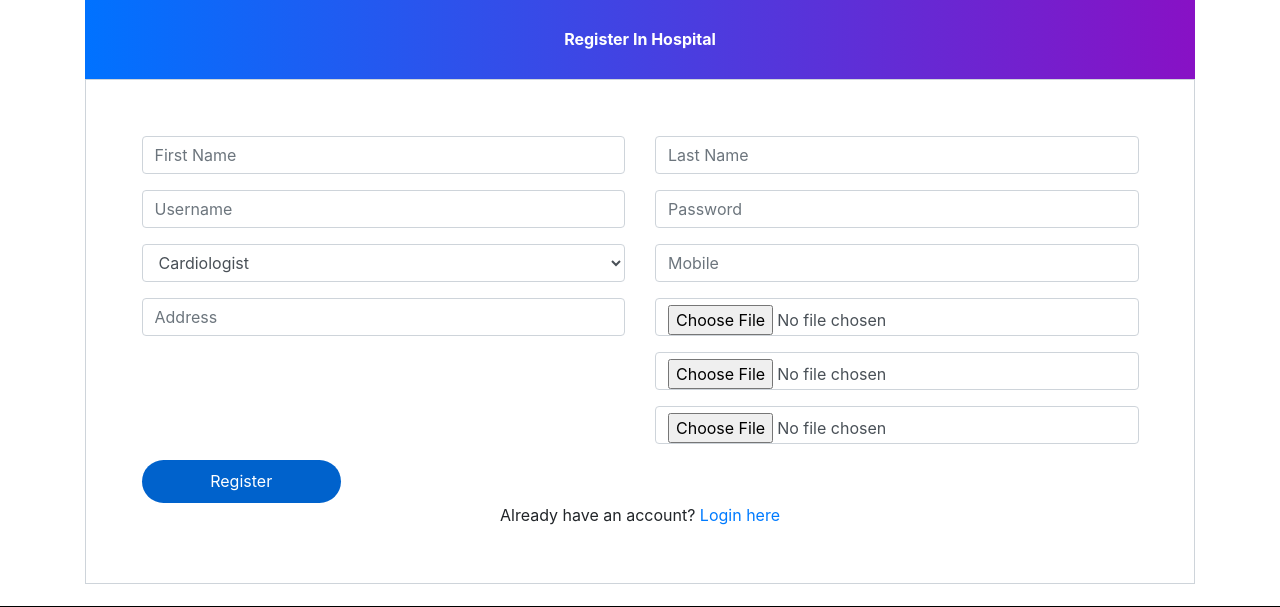
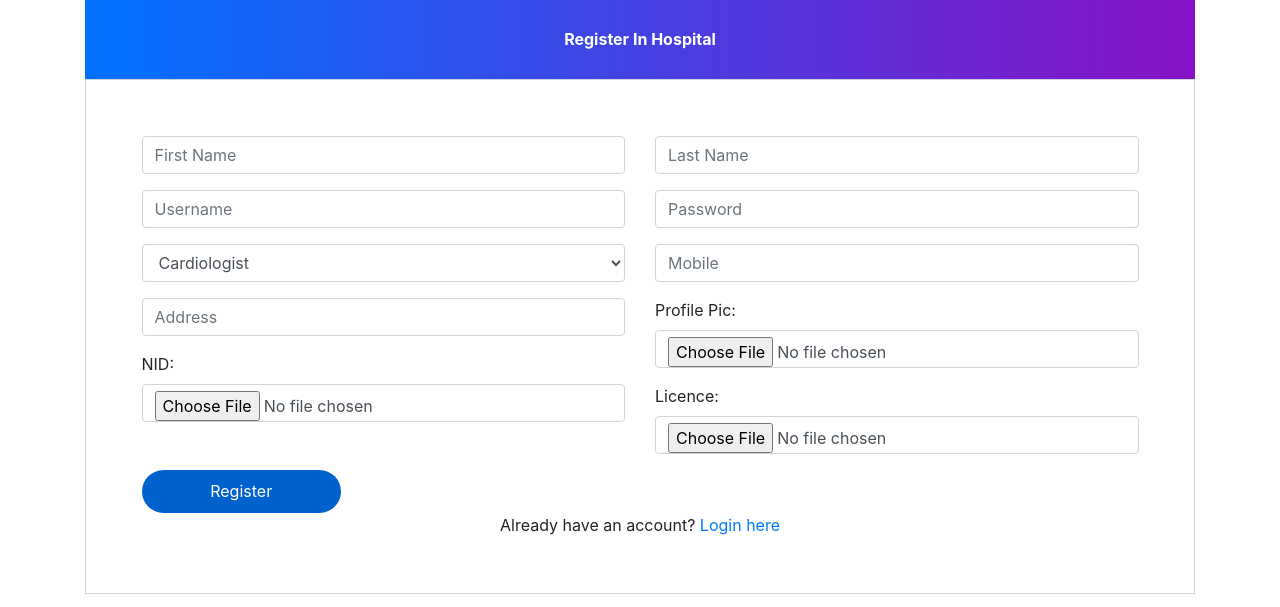
Before and after one commit to nipa17103396/final, a Django app: page /doctorsignup in a window 1280 px wide. Shown: the part 97-704 px from the top of the page. Run offline with Django 3.2, Linux system fonts and the light colour scheme; some libraries are stand-ins or nearby versions.

Commit message:
doctor_reg

```diff
--- a/templates/hospital/doctorsignup.html
+++ b/templates/hospital/doctorsignup.html
@@ -86,6 +86,11 @@
                 {% render_field doctorForm.address class="form-control" placeholder="Address" %}
               </div>
 
+              <div class="form-group">
+                <label>NID:</label>
+                {% render_field doctorForm.nid required="required" class="form-control" placeholder="Profile Picture" %}
+              </div>
+
             </div>
             <div class="col-md-6">
               <div class="form-group">
@@ -99,13 +104,13 @@
               </div>
 
               <div class="form-group">
+                <label>Profile Pic:</label>
                 {% render_field doctorForm.profile_pic required="required" class="form-control" placeholder="Profile Picture" %}
               </div>
 
+
               <div class="form-group">
-                {% render_field doctorForm.nid required="required" class="form-control" placeholder="Profile Picture" %}
-              </div>
-              <div class="form-group">
+                <label>Licence:</label>
                 {% render_field doctorForm.licence required="required" class="form-control" placeholder="Profile Picture" %}
               </div>
 
```
